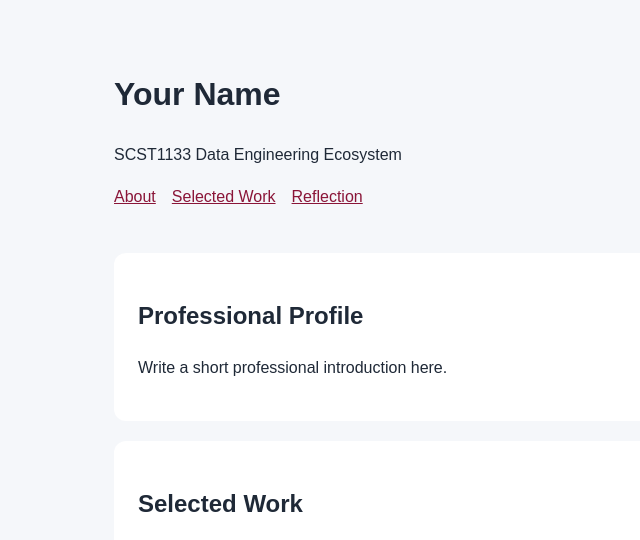
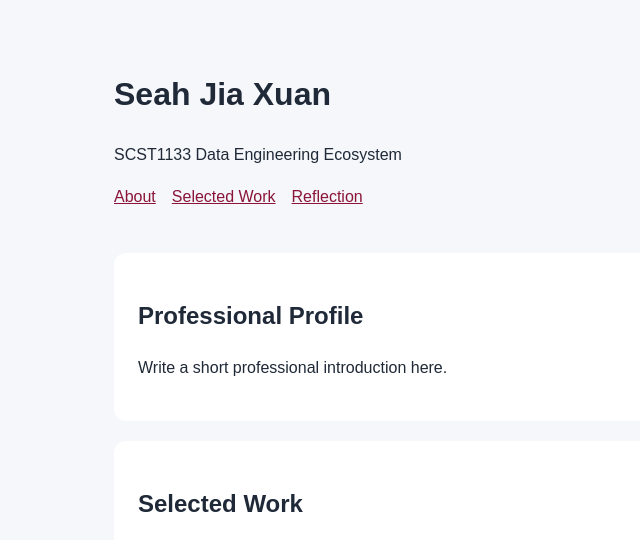
Before and after one commit to seahjiaxuan0364/seahjiaxuan0364.github.io, a plain HTML site: page index.html in a window 1280 px wide. Shown: the top 540 px of the page, without its empty margins (46-686 px from the left). Drawn offline with Linux system fonts and the light colour scheme.

Commit message:
Add files via upload

```diff
--- a/index.html
+++ b/index.html
@@ -8,7 +8,7 @@
 </head>
 <body>
   <header>
-    <h1>Your Name</h1>
+    <h1>Seah Jia Xuan</h1>
     <p>SCST1133 Data Engineering Ecosystem</p>
     <nav>
       <a href="#about">About</a>
```
